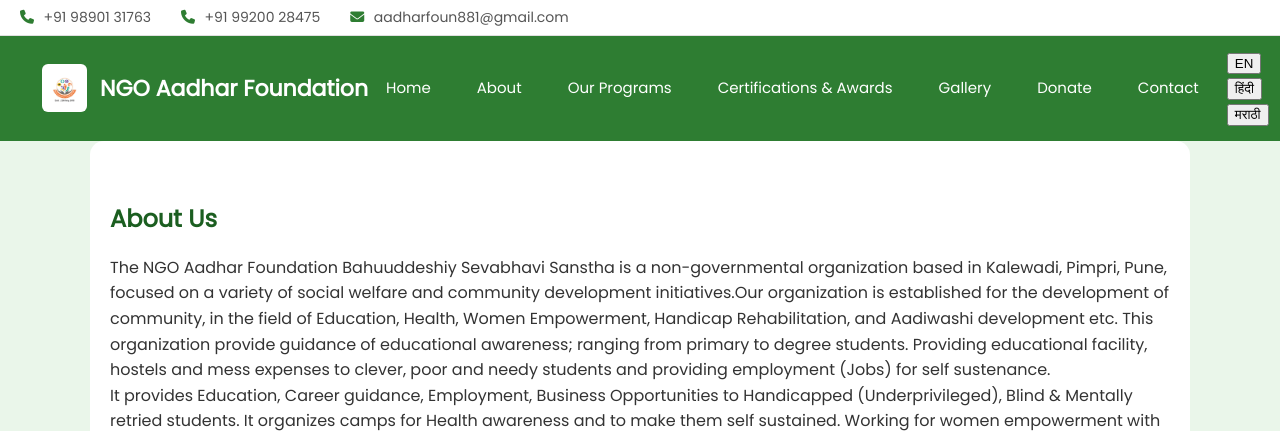
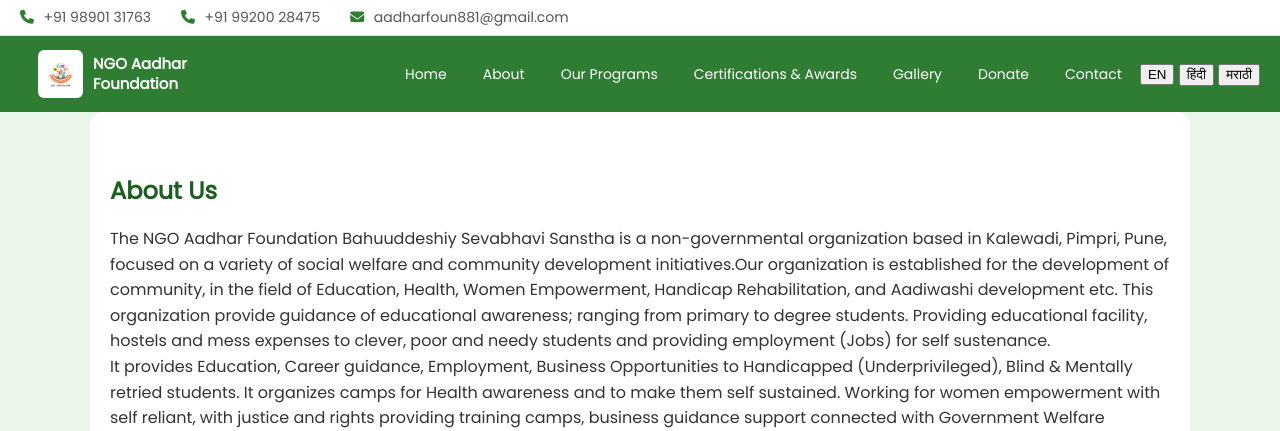
Before and after one commit to KshitijD24/ngo-website, a Flask app: page /about in a window 1280 px wide. Shown: the top 431 px of the page. Run offline with Flask 3, Linux system fonts and the light colour scheme.

Commit message:
Refactor CSS for navigation and hero buttons
Adjusted various CSS properties for better layout and responsiveness.

```diff
--- a/static/css/style.css
+++ b/static/css/style.css
@@ -482,22 +482,24 @@ footer {
 .nav-left {
   display: flex;
   align-items: center;
-  gap: 13px;
+  gap: 10px;
+  flex-shrink: 0;
 }
 
 .nav-right {
   display: flex;
   align-items: center;
-  gap: 28px;
+  gap: 14px;
 }
 
 .nav-container {
-  max-width: 1300px;
+  max-width: 1400px;
   margin: auto;
-  padding: 0 24px;
+  padding: 0 20px;
   display: flex;
   align-items: center;
   justify-content: space-between;
+  gap: 12px;
 }
 
 .nav-left img {
@@ -509,15 +511,17 @@ footer {
 
 .nav-title {
   color: #fff;
-  font-size: 22px;
+  font-size: 15px;
   font-weight: 600;
-  white-space: nowrap;
+  white-space: normal;
+  max-width: 150px;
+  line-height: 1.3;
 }
 /* Menu */
 .nav-menu {
   display: flex;
   list-style: none;
-  gap: 28px;
+  gap: 18px;
   margin: 0;
   padding: 0;
   flex-wrap: nowrap;
@@ -531,6 +535,7 @@ footer {
   position: relative;
   padding-bottom: 4px;
   white-space: nowrap;
+  font-size: 14px;
 }
 
 .nav-menu a::after {
```
Also changed, not shown: other parts of static/css/style.css (+56 -30 lines).
